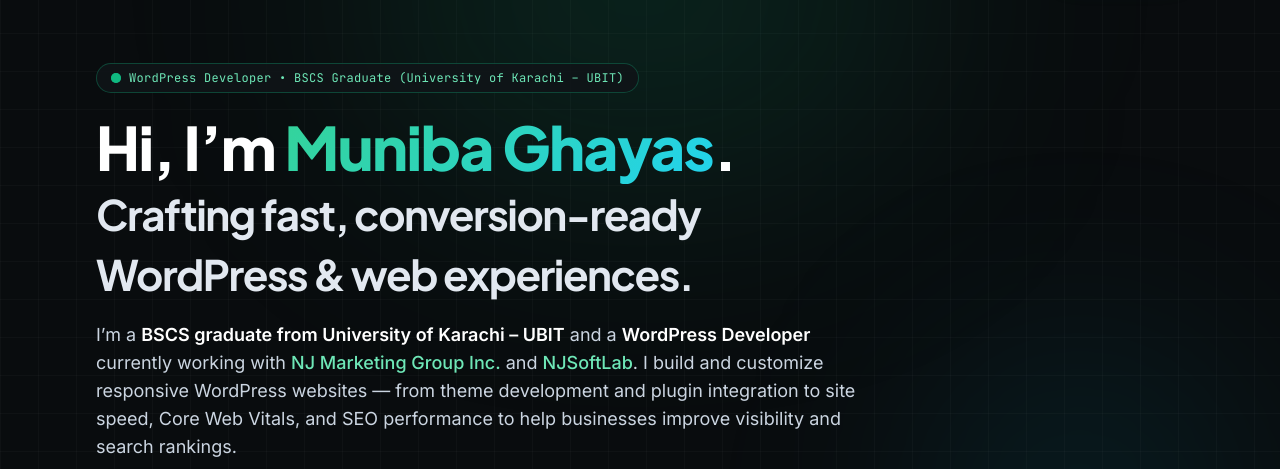
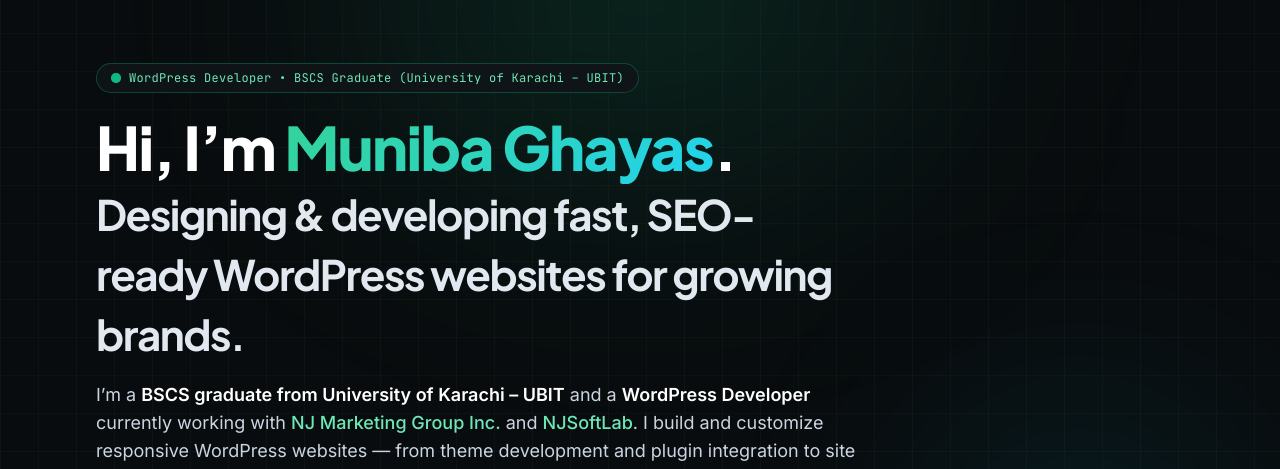
Before and after one commit to MunibaGhayas/munibaghayas.github.io, a plain HTML site: page index.html in a window 1280 px wide. Shown: the part 81-550 px from the top of the page. Drawn offline with nearby package versions, Linux system fonts and the light colour scheme.

Commit message:
Update index.html

```diff
--- a/index.html
+++ b/index.html
@@ -198,7 +198,7 @@
           <h1 class="font-display text-4xl sm:text-5xl lg:text-6xl font-extrabold text-white tracking-tight leading-[1.12] mb-6">
             Hi, I’m <span class="text-gradient">Muniba Ghayas</span>.<br />
             <span class="text-slate-200 text-3xl sm:text-4xl lg:text-[42px] font-bold">
-              Crafting fast, conversion-ready WordPress &amp; web experiences.
+              Designing & developing fast, SEO-ready WordPress websites for growing brands.
             </span>
           </h1>
 
```
